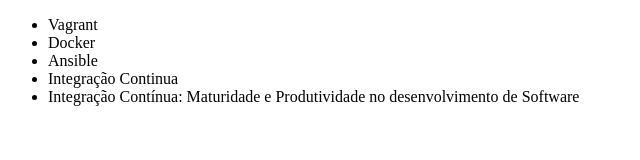
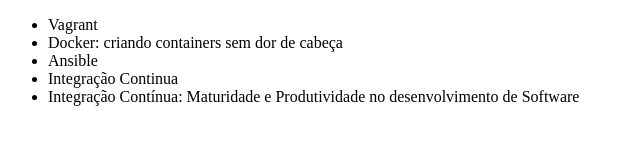
Before and after one commit to alessandra-carvalho/alura-git, a plain HTML site: page index.html in a window 1280 px wide. Shown: the whole page, without its empty margins (0-640 px from the left). Drawn offline with Linux system fonts and the light colour scheme.

Commit message:
cursos com letra maiuscula

```diff
--- a/index.html
+++ b/index.html
@@ -2,12 +2,12 @@
 <html lang="en">
 <head>
     <meta charset="UTF-8">
-    <title> Lista de Cursos de DevOps da Alura</title>
+    <title>Lista de Cursos de devOps da Alura</title>
 </head>
 <body>
     <ul>
         <li>Vagrant</li>
-        <li>Docker</li>
+        <li>Docker: criando containers sem dor de cabeça</li>
         <li>Ansible</li>
         <li>Integração Continua</li>
 		<li>Integração Contínua: Maturidade e Produtividade no desenvolvimento de Software</li>
```
